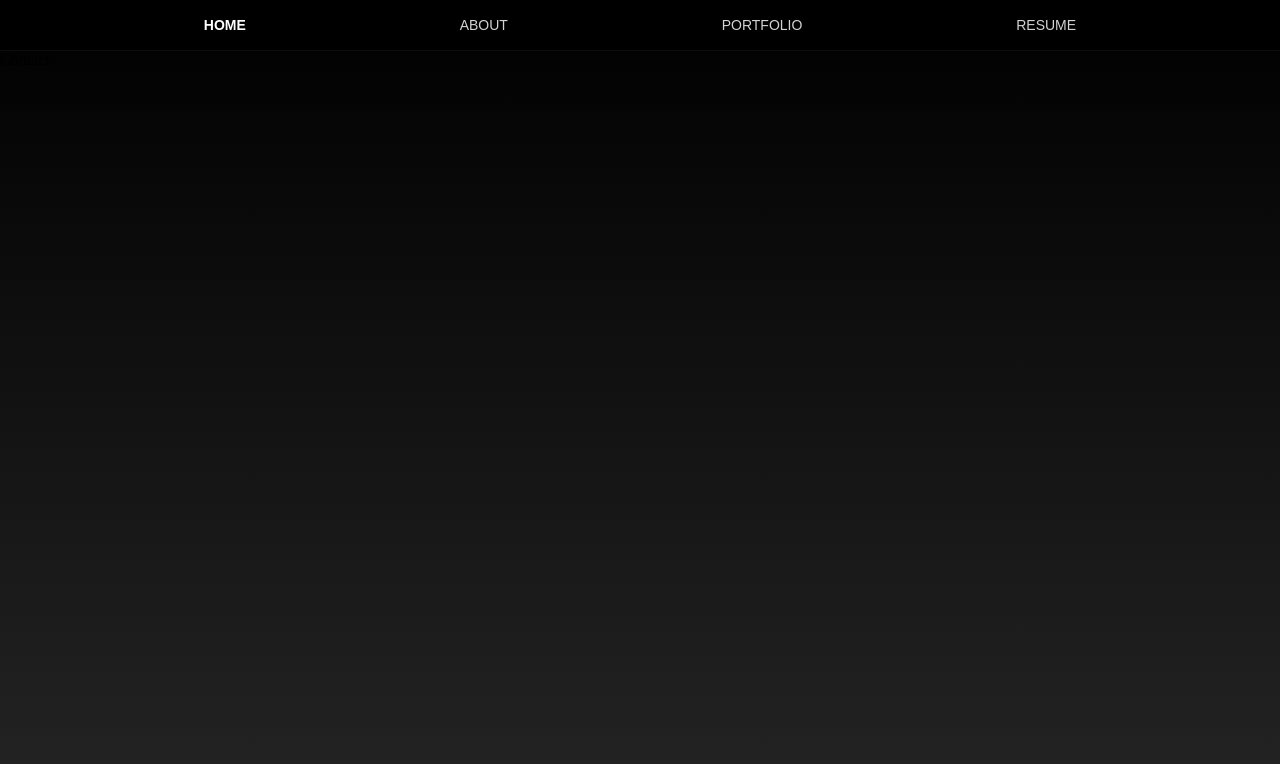
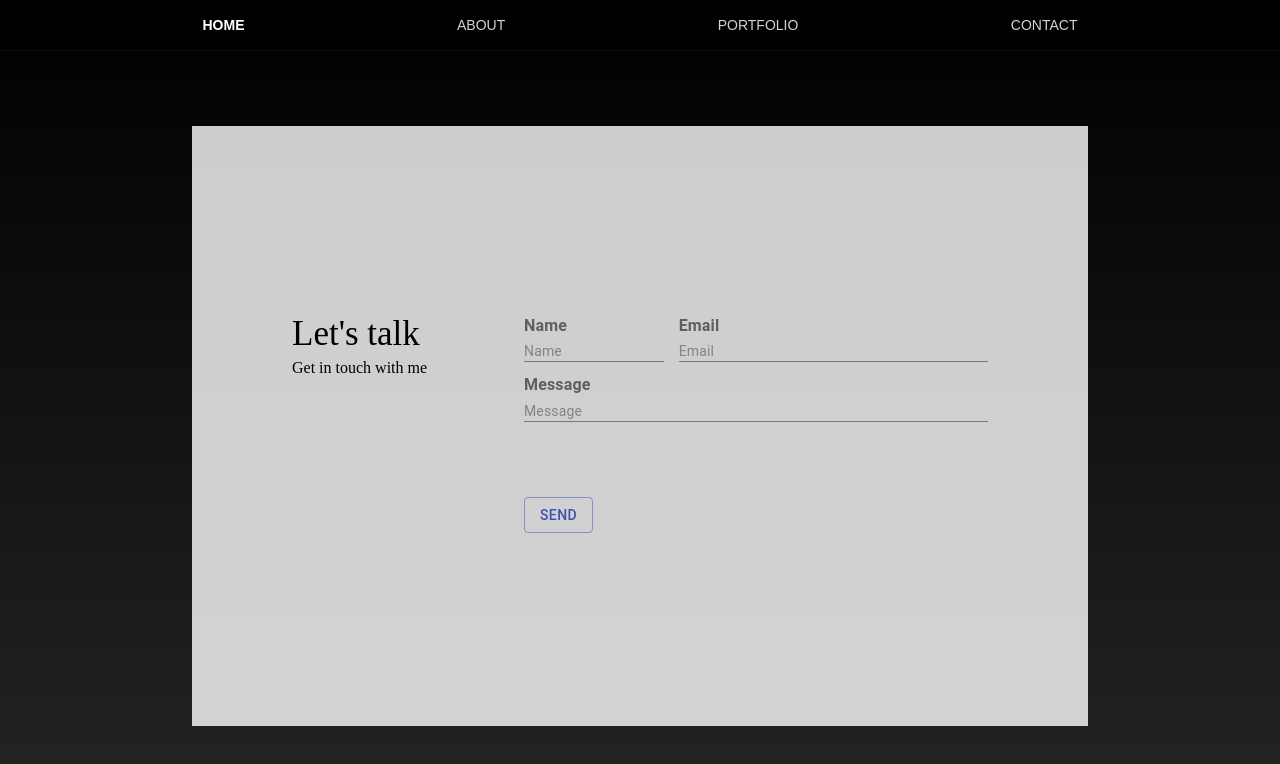
Before and after one commit to gmillia/Personal-Webpage, a React (Create React App) app: page /#/contact in a window 1280 px wide. Shown: the top 764 px of the page. Built offline with nearby package versions, Linux system fonts and the light colour scheme.

Commit message:
contact updates

```diff
--- a/src/Routes.js
+++ b/src/Routes.js
@@ -44,10 +44,11 @@ const Routes = () => {
             />
             <RouteWithLayout
                 layout={Desktop}
-                view={Resume}
-                path='/resume'
+                view={Contact}
+                path='/contact'
                 exact
             />
+            <Redirect to="/" />
         </Switch>
     )
 };
--- a/src/components/Navbar/Navbar.js
+++ b/src/components/Navbar/Navbar.js
@@ -37,7 +37,7 @@ const Navbar = () => {
             <NavbarButton linkTo='/' name='HOME' isSelected={selected === ''} />
             <NavbarButton linkTo='/about' name='ABOUT' isSelected={selected === 'about'} />
             <NavbarButton linkTo='/portfolio' name='PORTFOLIO' isSelected={selected === 'portfolio'} />
-            <NavbarButton linkTo='/resume' name='RESUME' isSelected={selected === 'portfolio'} />
+            <NavbarButton linkTo='/contact' name='CONTACT' isSelected={selected === 'contact'} />
         </div>
     )
 };
--- a/src/components/Work/Work.js
+++ b/src/components/Work/Work.js
@@ -5,11 +5,22 @@ import Grid from '@material-ui/core/Grid';
 const useStyles = makeStyles(theme => ({
     root: {
         display: 'flex',
-        flexDirection: 'row',
         color: 'white',
         padding: 15,
-        background: "rgba(255,255,255,0.5)",
-        maxWidth: 450
+        margin: '0px 0px 15px 0px',
+        background: "#11296b",
+        minWidth: 345,
+        border: '1px solid #ffd100',
+        borderRadius: '2%',
+        [theme.breakpoints.up('sm')]: {
+            margin: '0px 15px 15px 0px',
+            '&:nth-child(2)': {
+                marginLeft: 0
+            },
+            '&:nth-child(3)': {
+                marginRight: 0
+            }
+        }
     },
     iconWrapper: {
         display: 'flex',
@@ -36,13 +47,13 @@ const Work = ({ icon, workPlace='', workDetails='' }) => {
 
     return (
         <Grid item xs={12} className={classes.root} >
-            <div className={classes.iconWrapper}>
+            <Grid item className={classes.iconWrapper}>
                 <img src={icon} alt=' ' width="40" height='40' />
-            </div>
-            <div className={classes.contentWrapper}>
+            </Grid>
+            <Grid item className={classes.contentWrapper}>
                 <div className={classes.workPlace} > {workPlace} </div>
                 <div className={classes.workDetails} > {workDetails} </div>
-            </div>
+            </Grid>
         </Grid>
     )
 };
--- a/src/views/Contact/Contact.js
+++ b/src/views/Contact/Contact.js
@@ -1,8 +1,123 @@
 import React from 'react';
+import { makeStyles } from "@material-ui/styles";
+import Grid from '@material-ui/core/Grid';
+import InputLabel from '@material-ui/core/InputLabel';
+import Input from '@material-ui/core/Input';
+import clsx from 'clsx'
+import Button from '@material-ui/core/Button';
+
+const useStyles = makeStyles(theme => ({
+    root: {
+        display: 'flex',
+        alignItems: 'center',
+        justifyContent: 'center',
+        minHeight: theme.page.height,
+    },
+    wrapper: {
+        display: 'flex',
+        flexDirection: 'row',
+        flexWrap: 'wrap',
+        alignItems: 'center',
+        background: "rgba(255,255,255,0.8)",
+        padding: 10,
+        [theme.breakpoints.up('lg')]: {
+            maxWidth: '70%',
+            minHeight: 600,
+            padding: '25px 100px 25px 100px'
+        }
+    },
+    subWrapper: {
+        flex: 1,
+        display: 'flex',
+        flexDirection: 'row',
+        flexWrap: 'wrap'
+    },
+    row: {
+        display: 'flex',
+        flexDirection: 'row',
+        flexWrap: 'wrap'
+    },
+    bottomRow: {
+        paddingTop: 75,
+        display: 'flex',
+        flexDirection: 'row',
+        flexWrap: 'wrap',
+
+    },
+    greeting: {
+        paddingBottom: 50,
+        [theme.breakpoints.up('sm')]: {
+            paddingBottom: 0
+        }
+    },
+    header: {
+        fontSize: 35,
+        lineHeight: 0.9,
+    },
+    description: {
+        paddingTop: 10
+    },
+    name: {
+        [theme.breakpoints.up('sm')]: {
+            marginRight: 15
+        }
+    },
+    inputStyle: {
+        paddingBottom: 2,
+        paddingTop: 10,
+        fontSize: 14,
+    },
+    nameInput: {
+        paddingBottom: 15,
+        [theme.breakpoints.up('sm')]: {
+            paddingBottom: 0,
+            paddingRight: 15
+        }
+    },
+    contacts: {
+
+    }
+}))
 
 const Contact = () => {
+    const classes = useStyles();
+
     return (
-        <div>Contact</div>
+        <Grid item xs={12} className={classes.root}>
+            <Grid item xs={12} className={classes.wrapper}>
+                <form action='https://usebasin.com/f/0c583a97953c' method='POST' className={classes.subWrapper} >
+                    <Grid item xs={12} className={classes.row}>
+                        <Grid item xs={12} sm={4} className={classes.greeting}>
+                            <div className={classes.header}>Let's talk</div>
+                            <div className={classes.description}>Get in touch with me</div>
+                        </Grid>
+                        <Grid item xs={12} sm={8} className={classes.row}>
+                            <Grid item xs={12} sm={4} className={classes.nameInput} >
+                                <InputLabel htmlFor="name" style={{fontWeight: 700}} >Name</InputLabel>
+                                <Input className={classes.name} name='name' id="name" placeholder="Name" inputProps={{ 'aria-label': 'Name' }} required={true} fullWidth={true} classes={{input: classes.inputStyle }} />
+                            </Grid>
+                            <Grid item xs={12} sm={8} >
+                                <InputLabel htmlFor="email" style={{fontWeight: 700}} >Email</InputLabel>
+                                <Input name='email' placeholder="Email" id="email" inputProps={{ 'aria-label': 'Email' }} required={true} type="email" fullWidth={true} classes={{input: classes.inputStyle }} />
+                            </Grid>
+                            <Grid item xs={12} style={{paddingTop: 15}}>
+                                <InputLabel htmlFor="message" style={{fontWeight: 700}} >Message</InputLabel>
+                                <Input name='message' placeholder="Message" id="message" inputProps={{ 'aria-label': 'Message' }} fullWidth={true} required={true} classes={{input: classes.inputStyle }} />
+                            </Grid>
+                        </Grid>
+                    </Grid>
+                    <Grid item xs={12} className={clsx(classes.bottomRow)}>
+                        <Grid item xs={12} sm={4} className={classes.contacts} >
+
+                        </Grid>
+                        <Grid item xs={12} sm={8}>
+                            {/*<button type='submit'>Submit</button>*/}
+                            <Button variant='outlined' typeof="submit" color='primary' >Send</Button>
+                        </Grid>
+                    </Grid>
+                </form>
+            </Grid>
+        </Grid>
     )
 };
 
--- a/src/views/Resume/Resume.js
+++ b/src/views/Resume/Resume.js
@@ -8,41 +8,90 @@ import { Skills } from './Skills'
 import Background from 'assets/resume/background.webp'
 
 const useStyles = makeStyles(theme => ({
+    /*
     root: {
         color: "white",
-        padding: '50px 15px 15px 15px'
+        width: '100%'
     },
-    rowRoot: {
+    wrapper: {
+        flex: 1,
+        display: 'flex',
+        flexWrap: 'wrap',
+        alignItems: 'center',
+        background: "yellow",
+        '&:nth-child(2)': {
+            background: 'red'
+        },
+        padding: '15px 15px 15px 15px',
+        [theme.breakpoints.up('sm')]: {
+            padding: '50px 200px 50px 200px',
+        }
+    },
+    name: {
+        flex: 1,
+        fontSize: 30,
+        color: 'black',
+        paddingBottom: 15,
+        [theme.breakpoints.up('sm')]: {
+            paddingBottom: 25
+        }
+    }
+    */
+    root: {
+        flexGrow: 1
+    },
+    wrapper: {
         display: 'flex',
         flexDirection: 'row',
         flexWrap: 'wrap',
-        padding: '15px 0px 15px 0px'
+        background: "yellow",
+        '&:nth-child(2)': {
+            background: 'red'
+        },
+        padding: '15px 15px 15px 15px',
+        [theme.breakpoints.up('sm')]: {
+            padding: '50px 200px 50px 200px',
+        }
     },
     name: {
-        color: 'white',
-        fontSize: 25
-    },
+
+        fontSize: 30,
+        color: 'black',
+        paddingBottom: 15,
+        [theme.breakpoints.up('sm')]: {
+            paddingBottom: 25
+        }
+    }
 }));
 
 const Resume = ({ name='Project Name', linkTo='/', description='Project Description', image, stack=[] }) => {
     const classes = useStyles();
 
-    const row = (name, component) => {
-        return (
-            <Grid item xs={12} className={classes.rowRoot}>
-                <Grid item xs={12} sm={3}>{name}</Grid>
-                <Grid item xs={12} sm={9}>{component}</Grid>
+    return (
+        <div className={classes.root}>
+            <Grid container spacing={0}>
+                <Grid container spacing={0} className={classes.wrapper}>
+                    <Grid item className={classes.name}>Work</Grid>
+                    <Work />
+                </Grid>
             </Grid>
-        )
-    }
-
-    return (
-        <Page  >
-            <Grid item xs={12} className={classes.root} >
-                {row('Work', <Work />)}
-                {row('Skills', <Skills />)}
+        </div>
+        /*
+        <Page>
+            <Grid container spacing={0} className={classes.root} >
+                <Grid item className={classes.wrapper}>
+                    <Grid item xs={12} className={classes.name}> Work </Grid>
+                    <Grid item >
+                        <Work />
+                    </Grid>
+                </Grid>
+                <Grid container spacing={0} className={classes.wrapper}>
+                    <Grid item className={classes.name}> Skills </Grid>
+                    <Skills />
+                </Grid>
             </Grid>
         </Page>
+        */
     )
 };
 
--- a/src/views/Resume/Skills/Skills.js
+++ b/src/views/Resume/Skills/Skills.js
@@ -17,21 +17,33 @@ import MLIcon from 'assets/skills/ml.svg';
 import CPlusPlusIcon from 'assets/skills/c++.png';
 
 const useStyles = makeStyles(theme => ({
+    root: {
+        display: 'flex',
+        flexDirection: 'row',
+        flexWrap: 'wrap',
+    },
     skillRoot: {
-        width: 100,
-        height: 100,
-        padding: 15
+        width: 75,
+        height:75,
+        padding: 15,
+        background: 'rgb(230,230,230)',
+        margin: 15,
+        '&:nth-child(1n)': {
+            marginLeft: 0,
+        },
+        [theme.breakpoints.up('sm')]: {
+            margin: '0px 15px 15px 0px',
+        }
     },
     wrapper: {
         display: 'flex',
         flexDirection: 'row'
     },
-    name: {
-        color: 'white',
-        fontSize: 25
-    },
     row: {
-        display: 'flex'
+        display: 'flex',
+        flexDirection: 'row',
+        flexWrap: 'wrap',
+        flex: 0
     }
 }));
 
@@ -48,13 +60,12 @@ const Skills = () => {
 
     return (
         <Grid item xs={12} className={classes.root} >
-            <Grid item xs={12} className={classes.wrapper}>
-                <Grid className={classes.row}>
-                    {skill(ReactIcon)}
-                    {skill(PythonIcon)}
-                    {skill(CPlusPlusIcon)}
-                </Grid>
-            </Grid>
+            {skill(ReactIcon)}
+            {skill(PythonIcon)}
+            {skill(CPlusPlusIcon)}
+            {skill(ReactIcon)}
+            {skill(PythonIcon)}
+            {skill(CPlusPlusIcon)}
         </Grid>
     )
 };
--- a/src/views/Resume/Work/Work.js
+++ b/src/views/Resume/Work/Work.js
@@ -15,20 +15,17 @@ const useStyles = makeStyles(theme => ({
         flexDirection: 'row',
         flexWrap: 'wrap',
     },
-    wrapper: {
-        padding: 10
-    }
 }));
 
 const Work = ({ icon, workPlace='', workDetails='' }) => {
     const classes = useStyles();
 
     return (
-        <Grid item xs={12} className={classes.root} >
-            <Grid item className={classes.wrapper} >
+        <Grid container spacing={0} className={classes.root} >
+            <Grid item xs={12} sm={6}>
                 <WorkComponent icon={PSU} workPlace="Portland State University" workDetails='Soccer Coach' />
             </Grid>
-            <Grid item className={classes.wrapper} >
+            <Grid item xs={12} sm={6}>
                 <WorkComponent icon={DDHS} workPlace="David Douglas High School" workDetails='Soccer Coach' />
             </Grid>
         </Grid>
```
